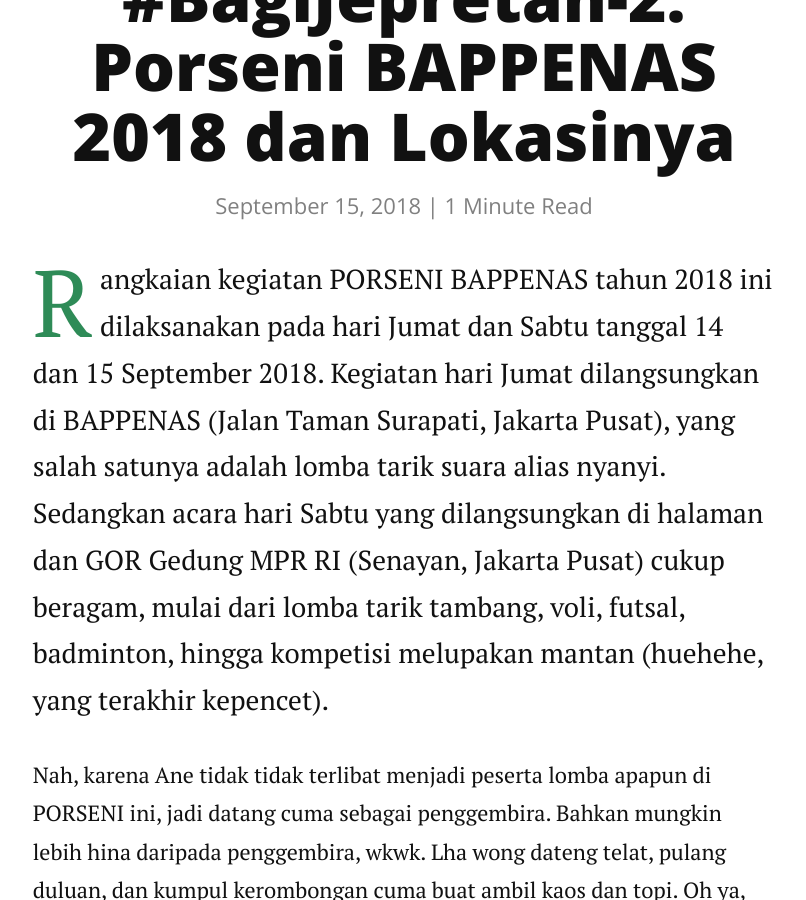
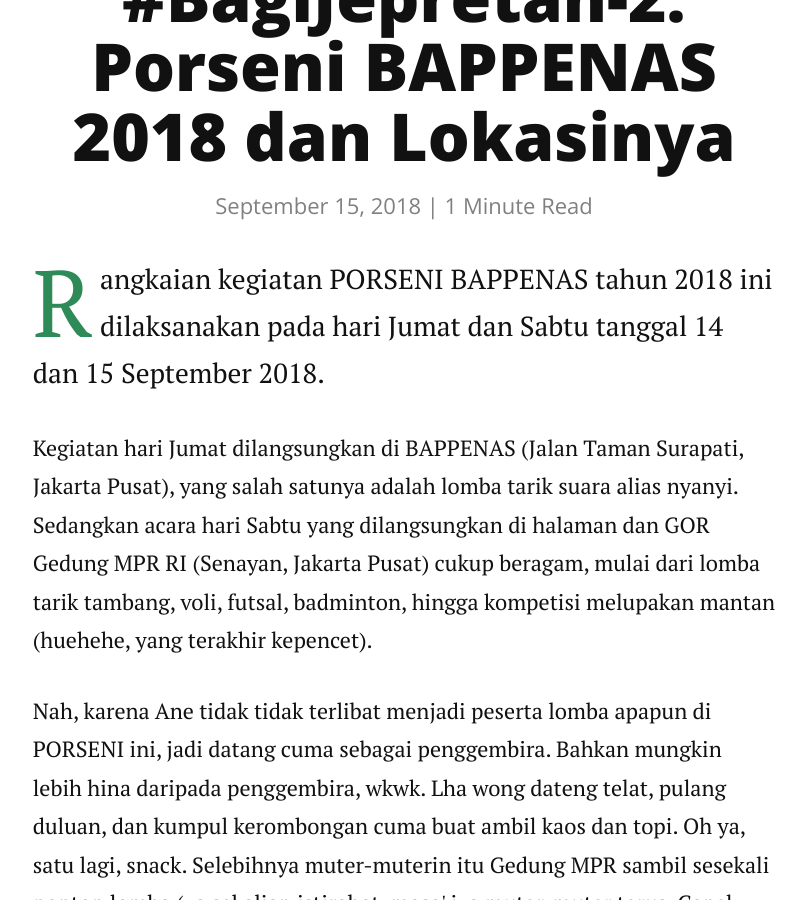
Before and after one commit to rifkifau/rifkifau.github.io, a Jekyll site: the page built from _posts/2018-09-15-porseni-bappenas-2018.markdown, in a window 1280 px wide and 900 px high, scrolled down 400 px. Shown: the whole window, without its empty margins (236-1042 px from the left). Built offline with Jekyll 4.4.1, drawn with Linux system fonts in a browser that asks for light colours; nearby versions of some CDN libraries; comment, search, counter and statistics services are not loaded.

Commit message:
Update 2018-09-15-porseni-bappenas-2018.markdown

```diff
--- a/_posts/2018-09-15-porseni-bappenas-2018.markdown
+++ b/_posts/2018-09-15-porseni-bappenas-2018.markdown
@@ -5,7 +5,10 @@
 tags:   [ Kerja, Cerita Hidup, Kisah ]
 ---
 
-<p class="intro"><span class="dropcap">R</span>angkaian kegiatan PORSENI BAPPENAS tahun 2018 ini dilaksanakan pada hari Jumat dan Sabtu tanggal 14 dan 15 September 2018. Kegiatan hari Jumat dilangsungkan di BAPPENAS (Jalan Taman Surapati, Jakarta Pusat), yang salah satunya adalah lomba tarik suara alias nyanyi. Sedangkan acara hari Sabtu yang dilangsungkan di halaman dan GOR Gedung MPR RI (Senayan, Jakarta Pusat) cukup beragam, mulai dari lomba tarik tambang, voli, futsal, badminton, hingga kompetisi melupakan mantan (huehehe, yang terakhir kepencet).</p>
+<p class="intro"><span class="dropcap">R</span>angkaian kegiatan PORSENI BAPPENAS tahun 2018 ini dilaksanakan pada hari Jumat dan Sabtu tanggal 14 dan 15 September 2018. </p>
+<p>
+Kegiatan hari Jumat dilangsungkan di BAPPENAS (Jalan Taman Surapati, Jakarta Pusat), yang salah satunya adalah lomba tarik suara alias nyanyi. Sedangkan acara hari Sabtu yang dilangsungkan di halaman dan GOR Gedung MPR RI (Senayan, Jakarta Pusat) cukup beragam, mulai dari lomba tarik tambang, voli, futsal, badminton, hingga kompetisi melupakan mantan (huehehe, yang terakhir kepencet).
+</p>
 <p>
 Nah, karena Ane tidak tidak terlibat menjadi peserta lomba apapun di PORSENI ini, jadi datang cuma sebagai penggembira. Bahkan mungkin lebih hina daripada penggembira, wkwk. Lha wong dateng telat, pulang duluan, dan kumpul kerombongan cuma buat ambil kaos dan topi. Oh ya, satu lagi, snack. Selebihnya muter-muterin itu Gedung MPR sambil sesekali nonton lomba (ya sekalian istirahat, masa' iya muter-muter terus. Capek dong, ya pasti bakalan capek dong. Masa' nggak).
 </p>
```
